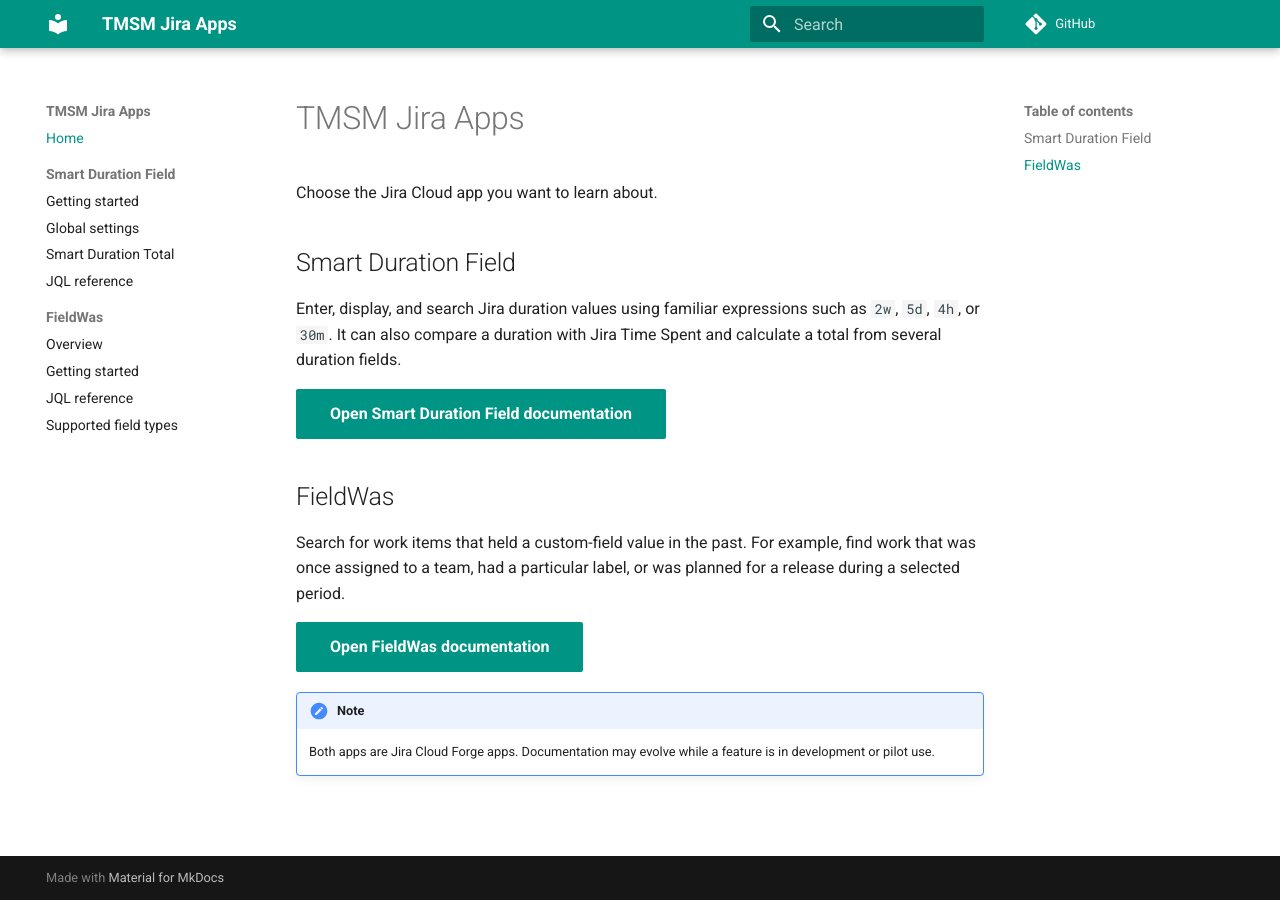
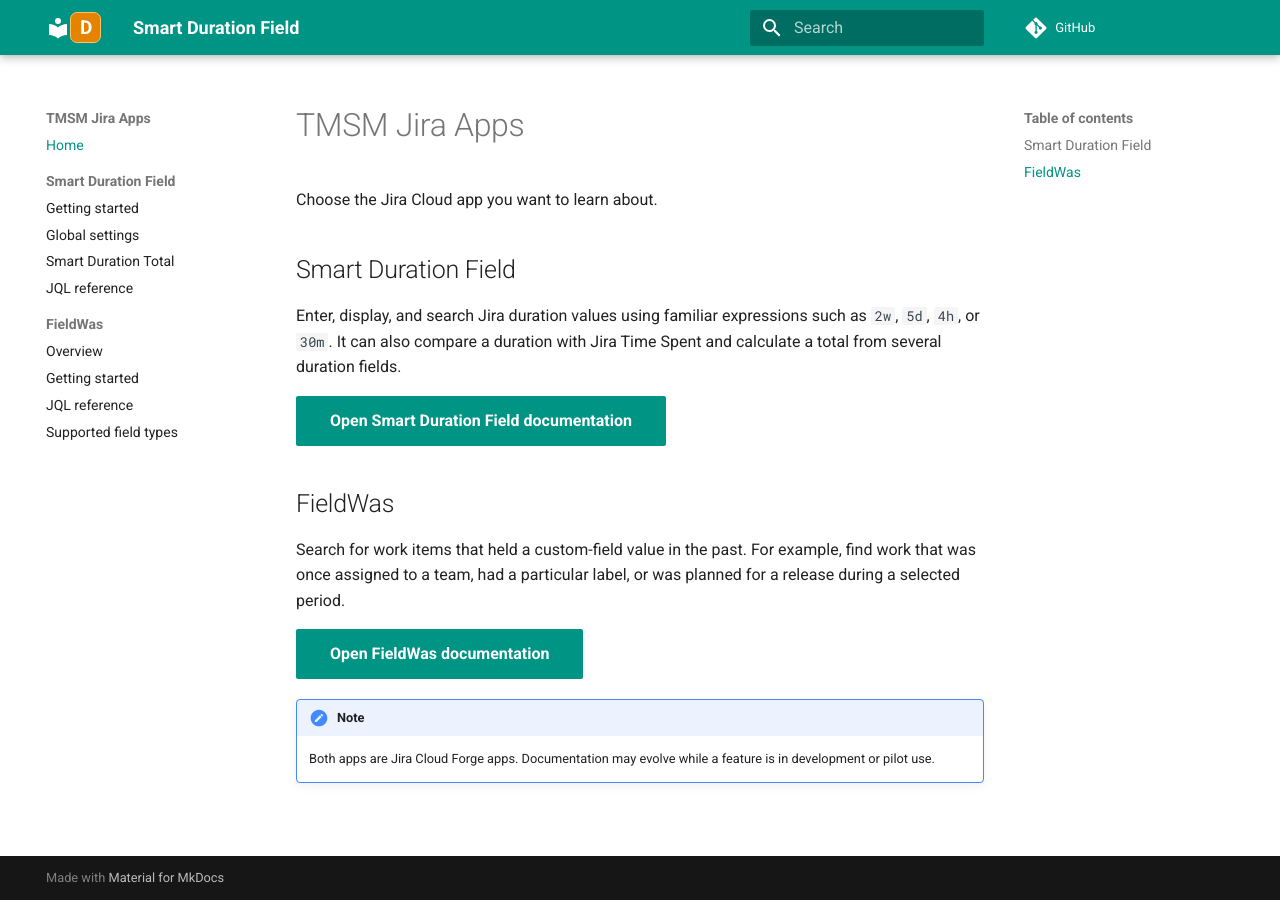
Before and after one commit to tmsm-apps/docs, an MkDocs documentation site: the page built from docs/index.md, in a window 1280 px wide. Built offline with MkDocs 1.6.1 and Material for MkDocs 9.7.7, drawn with Linux system fonts in a browser that asks for light colours; comment, search, counter and statistics services are not loaded.

Commit message:
Activate app-specific documentation branding

```diff
--- a/mkdocs.yml
+++ b/mkdocs.yml
@@ -35,3 +35,9 @@ markdown_extensions:
   - tables
   - toc:
       permalink: true
+
+extra_css:
+  - stylesheets/brand.css
+
+extra_javascript:
+  - javascripts/brand.js
```
